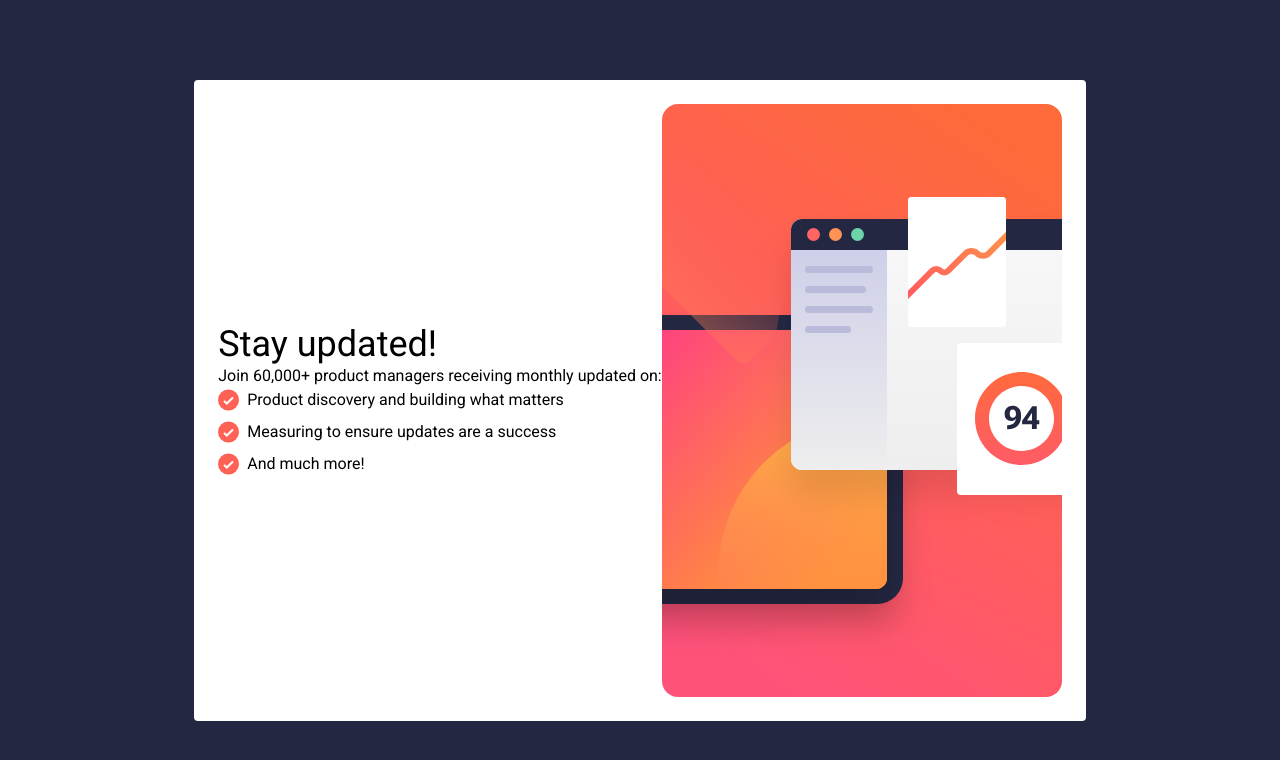
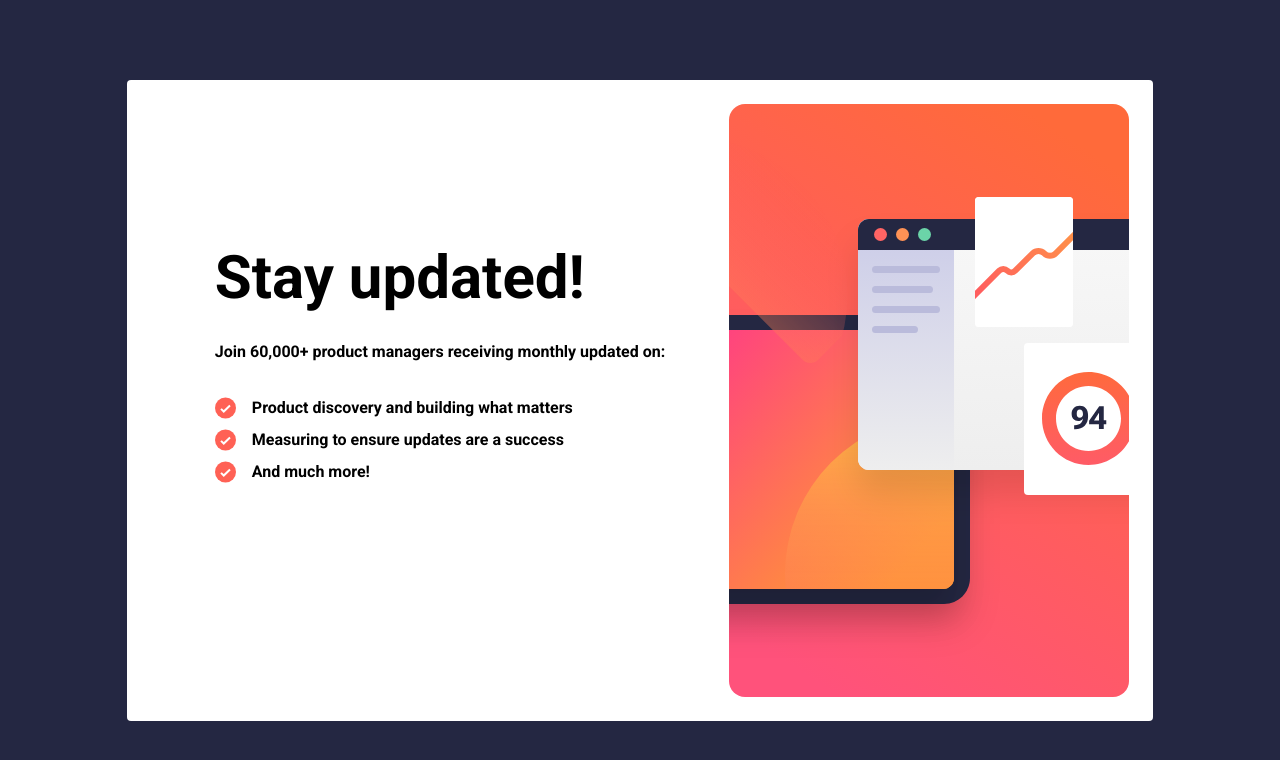
Before and after one commit to lavollmer/newsletter-signup, a React (Vite) app: page / in a window 1280 px wide. Shown: the top 760 px of the page. Built offline with nearby package versions, Linux system fonts and the light colour scheme.

Commit message:
styling the text section

```diff
--- a/src/App.jsx
+++ b/src/App.jsx
@@ -7,15 +7,15 @@ function App() {
     <>
       <div id="bg-container" className="bg-dark-slate-grey font-roboto">
         <div className="bg-white rounded">
-          <div className="flex flex-row p-6 items-center justify-center">
-            <div className="flex flex-col">
-              <h1 className="text-characoal-grey text-2xl md:text-4xl">
+          <div className="flex flex-row p-6 justify-center">
+            <div className="flex flex-col mt-20 p-16">
+              <h1 className="text-characoal-grey font-bold text-3xl md:text-6xl">
                 Stay updated!
               </h1>
               <Text />
             </div>
             <div>
-              <img src={illustrationSignUp} alt="Illustration sign up" />
+              <img src={illustrationSignUp} alt="Illustration sign up" className="rounded-lg" />
             </div>
           </div>
         </div>
--- a/src/components/Text.jsx
+++ b/src/components/Text.jsx
@@ -3,22 +3,22 @@ import iconList from "../assets/icon-list.svg";
 
 const Text = () => {
   return (
-    <div className="flex flex-col">
+    <div className="flex flex-col font-roboto font-bold text-characoal-grey mt-8">
       <div>
         <h2>Join 60,000+ product managers receiving monthly updated on:</h2>
       </div>
-      <div className="space-y-2">
+      <div className="space-y-2 mt-8">
         <ul className="flex flex-row">
           <img src={iconList} alt="icon list" />
-          <li className="ml-2">Product discovery and building what matters</li>
+          <li className="ml-4">Product discovery and building what matters</li>
         </ul>
         <ul className="flex flex-row">
           <img src={iconList} alt="icon list" />
-          <li className="ml-2">Measuring to ensure updates are a success</li>
+          <li className="ml-4">Measuring to ensure updates are a success</li>
         </ul>
         <ul className="flex flex-row">
           <img src={iconList} alt="icon list" />
-          <li className="ml-2">And much more!</li>
+          <li className="ml-4">And much more!</li>
         </ul>
       </div>
     </div>
```
